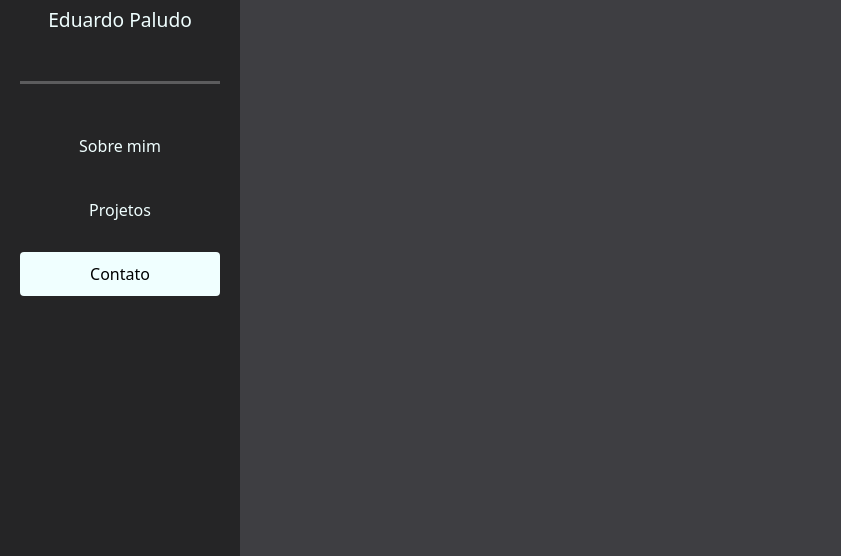
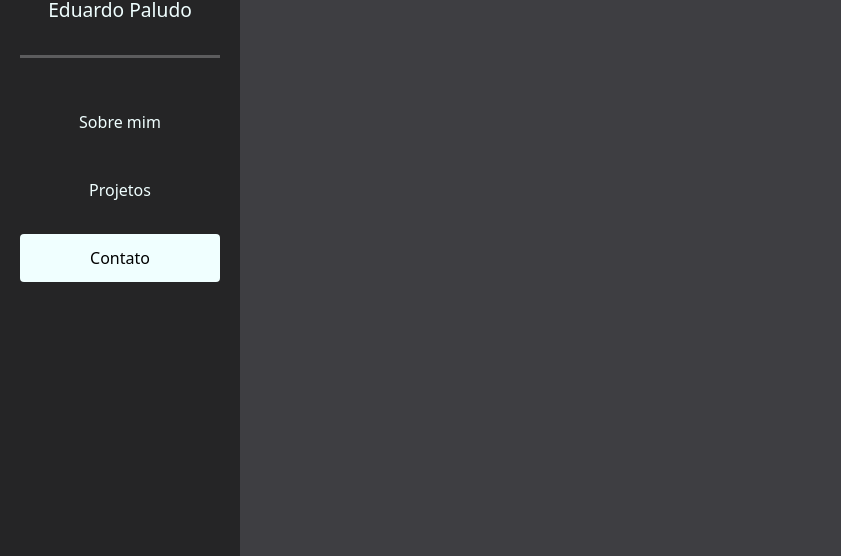
Before and after one commit to du-paludo/dinf-website, a plain HTML site: page contato.html in a window 1280 px wide. Shown: the part 244-800 px from the top of the page, without its empty margins (0-841 px from the left). Drawn offline with nearby package versions, Linux system fonts and the light colour scheme.

Commit message:
arrumado menu lateral

```diff
--- a/contato.html
+++ b/contato.html
@@ -14,9 +14,9 @@
             <ul>
                 <li><img src="resources/img.jpg" alt="Eu"><p class="image-description">Eduardo Paludo</p></li>
                 <hr class="solid">
-                <li><a href="index.html">Sobre mim</a></li>
-                <li><a href="projetos.html">Projetos</a></li>
-                <li class="current-page">Contato</li>
+                <li><a href="index.html"><span>Sobre mim</span></a></li>
+                <li><a href="projetos.html"><span>Projetos</span></a></li>
+                <li><span class="current-page">Contato</span></li>
             </ul>
         </nav>
         <main>
--- a/resources/styles.css
+++ b/resources/styles.css
@@ -1,6 +1,5 @@
 body {
     display: flex;
-    text-justify: auto;
     margin: 0;
     padding: 0;
     flex-direction: row;
@@ -18,12 +17,18 @@ nav {
 
 nav ul {
 	list-style-type: none;
-	padding: 0;
+    padding: 0;
+}
+
+nav span {
+    display: inline-block;
+    width: 100%;
+    border-radius: 4px;
+    padding: 12px;
 }
 
 nav ul li {
     margin-bottom: 20px;
-    padding: 10px 12px;
     text-align: center;
 }
 
@@ -37,22 +42,30 @@ nav li img {
     margin-top: 40px;
 }
 
+p.image-description {
+    text-align: center;
+    color: azure;
+    margin-top: 10px;
+    margin-bottom: 30px;
+}
+
 nav li a {
-    padding: 10px 12px;
-    border-radius: 4px;
     text-decoration: none;
     color: azure;
 }
 
-nav li.current-page {
-    border-radius: 4px;
+nav span.current-page {
     color: black;
     background-color: azure;
 }
 
-nav li a:hover {
-    padding: 10px 12px;
+nav span:hover:not(.current-page) {
 	background-color: #555;
+}
+
+hr.solid {
+    border-top: 3px solid white;
+    padding: 12px;
 }
 
 main {
@@ -67,19 +80,7 @@ p {
     text-align: justify;
 }
 
-p.image-description {
-    text-align: center;
-    color: azure;
-    margin-top: 10px;
-}
-
 p a {
     text-decoration: none;
     color: cornflowerblue;
-
 }
-
-hr.solid {
-    border-top: 3px solid white;
-    padding: 12px;
-}
```
Also changed, not shown: index.html (+3 -3 lines), projetos.html (+3 -3 lines), home.html (deleted).
